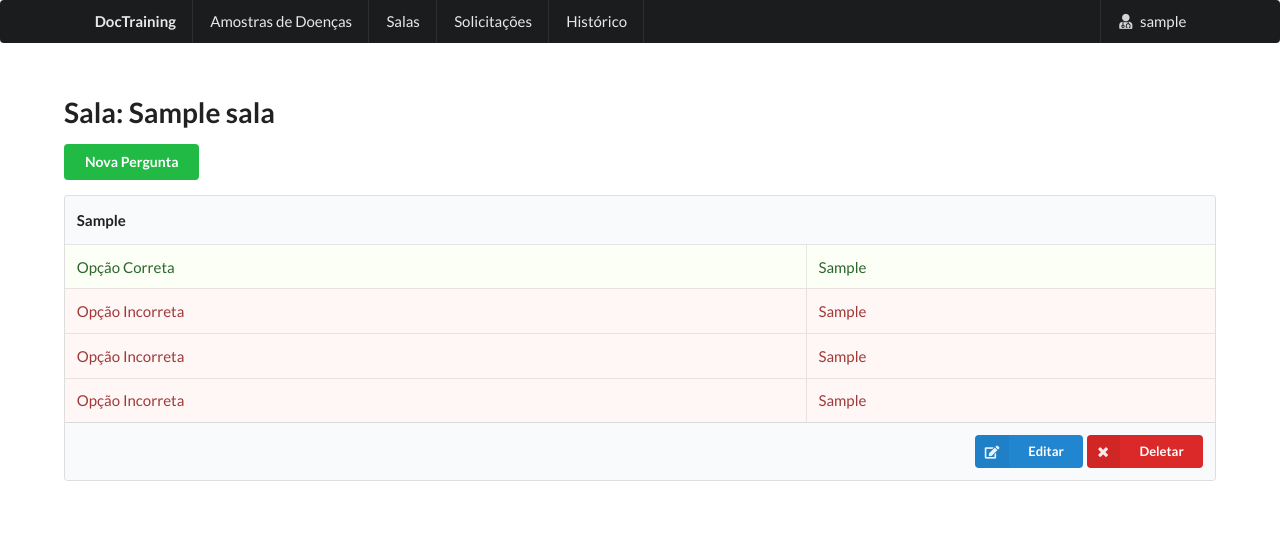
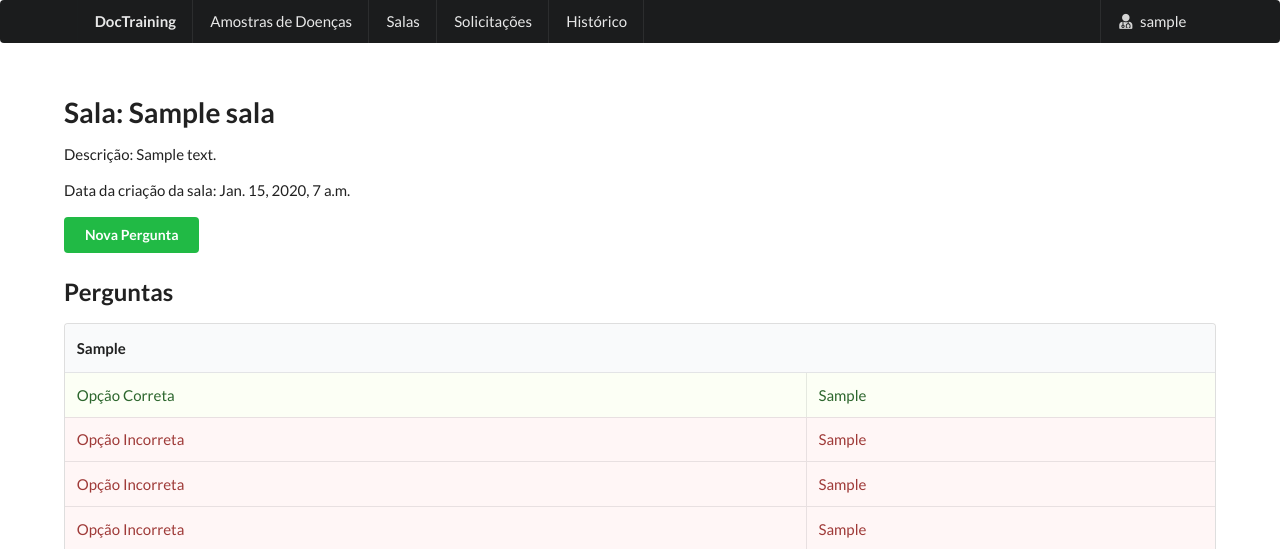
Before and after one commit to jesayassilva/doctraining_server, a Django app: page /salas/1/perguntas/ in a window 1280 px wide. Shown: the top 549 px of the page. Run offline with Django 3.2, Linux system fonts and the light colour scheme; the first user in the database is signed in; tables that the repository leaves empty hold one stand-in row (Sample ...); some libraries are stand-ins or nearby versions.

Commit message:
adicionado_salas

```diff
--- a/doctrainingapp/templates/perguntas_sala_todas.html
+++ b/doctrainingapp/templates/perguntas_sala_todas.html
@@ -3,6 +3,11 @@
 <h1>
   Sala: {{sala.nome_sala}}
 </h1>
+{% if sala.descricao %}
+  <p>Descrição: {{sala.descricao}}</p>
+{% endif %}
+<p>Data da criação da sala: {{sala.data_criacao}}</p>
+
 
 {% if messages %}
     <ul class="messages">
@@ -24,8 +29,9 @@
 
 <a href="{% url 'doctrainingapp:nova_pergunta' sala.pk %}" class="ui button positive" > Nova Pergunta </a>
 
+<h2>Perguntas</h2>
+<p></p>
 
-<p></p>
 
 {% for pergunta in perguntas %}
   <table class="ui celled striped table">
```
